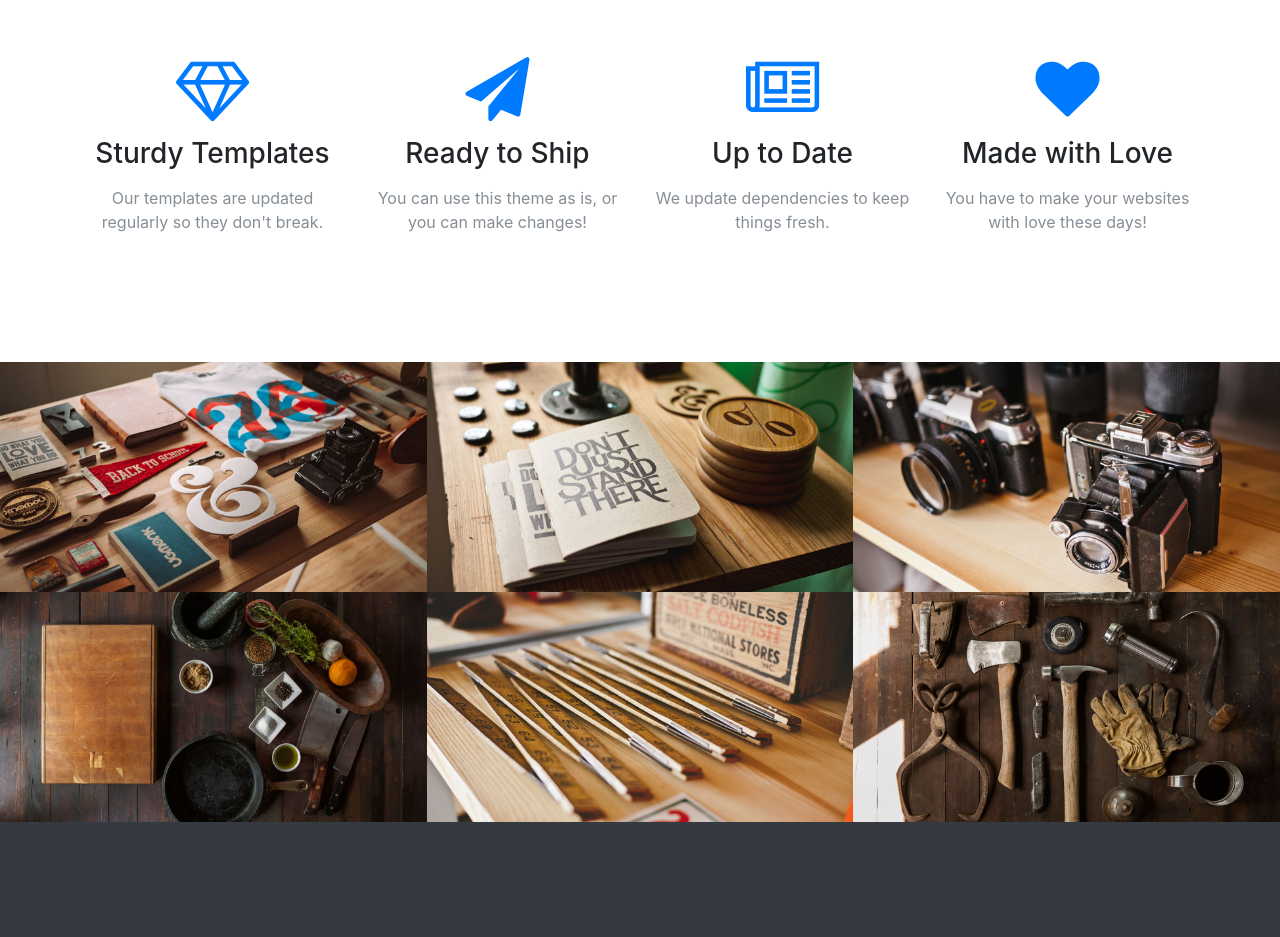
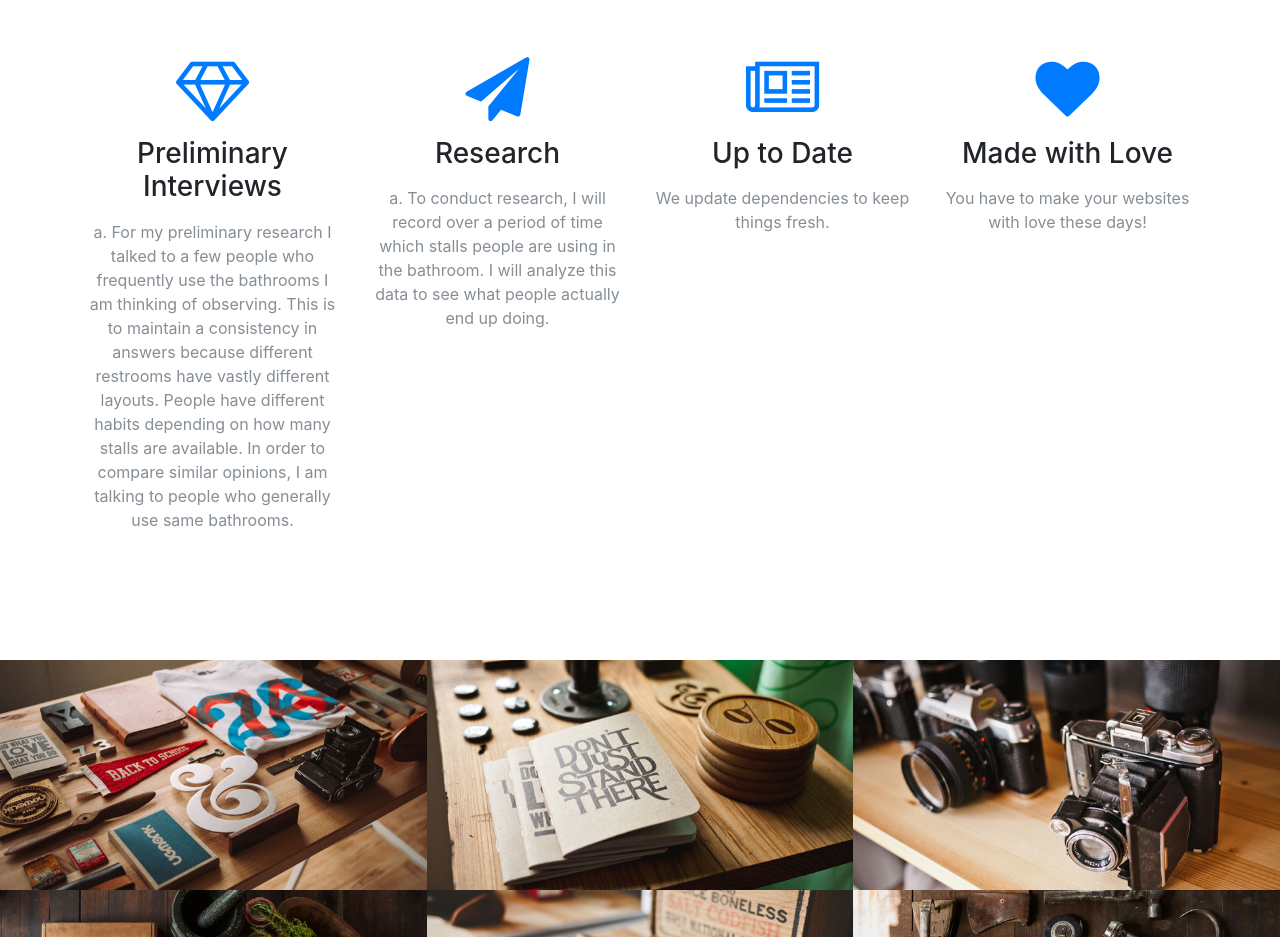
Before and after one commit to hmc-cs-tstannard/mini_ethnography, a website with bundled scripts: page index.html in a window 1280 px wide. Shown: the part 1580-2517 px from the top of the page. Built offline with nearby package versions, Linux system fonts and the light colour scheme.

```diff
--- a/index.html
+++ b/index.html
@@ -104,15 +104,17 @@
           <div class="col-lg-3 col-md-6 text-center">
             <div class="service-box mt-5 mx-auto">
               <i class="fa fa-4x fa-diamond text-primary mb-3 sr-icons"></i>
-              <h3 class="mb-3">Sturdy Templates</h3>
-              <p class="text-muted mb-0">Our templates are updated regularly so they don't break.</p>
+              <h3 class="mb-3">Preliminary Interviews</h3>
+              <p class="text-muted mb-0">a.	For my preliminary research I talked to a few people who frequently use the bathrooms I am thinking of observing. This is to maintain a consistency in answers because different restrooms have vastly different layouts. People have different habits depending on how many stalls are available. In order to compare similar opinions, I am talking to people who generally use same bathrooms.
+</p>
             </div>
           </div>
           <div class="col-lg-3 col-md-6 text-center">
             <div class="service-box mt-5 mx-auto">
               <i class="fa fa-4x fa-paper-plane text-primary mb-3 sr-icons"></i>
-              <h3 class="mb-3">Ready to Ship</h3>
-              <p class="text-muted mb-0">You can use this theme as is, or you can make changes!</p>
+              <h3 class="mb-3">Research</h3>
+              <p class="text-muted mb-0">a.	To conduct research, I will record over a period of time which stalls people are using in the bathroom. I will analyze this data to see what people actually end up doing.
+</p>
             </div>
           </div>
           <div class="col-lg-3 col-md-6 text-center">
```
